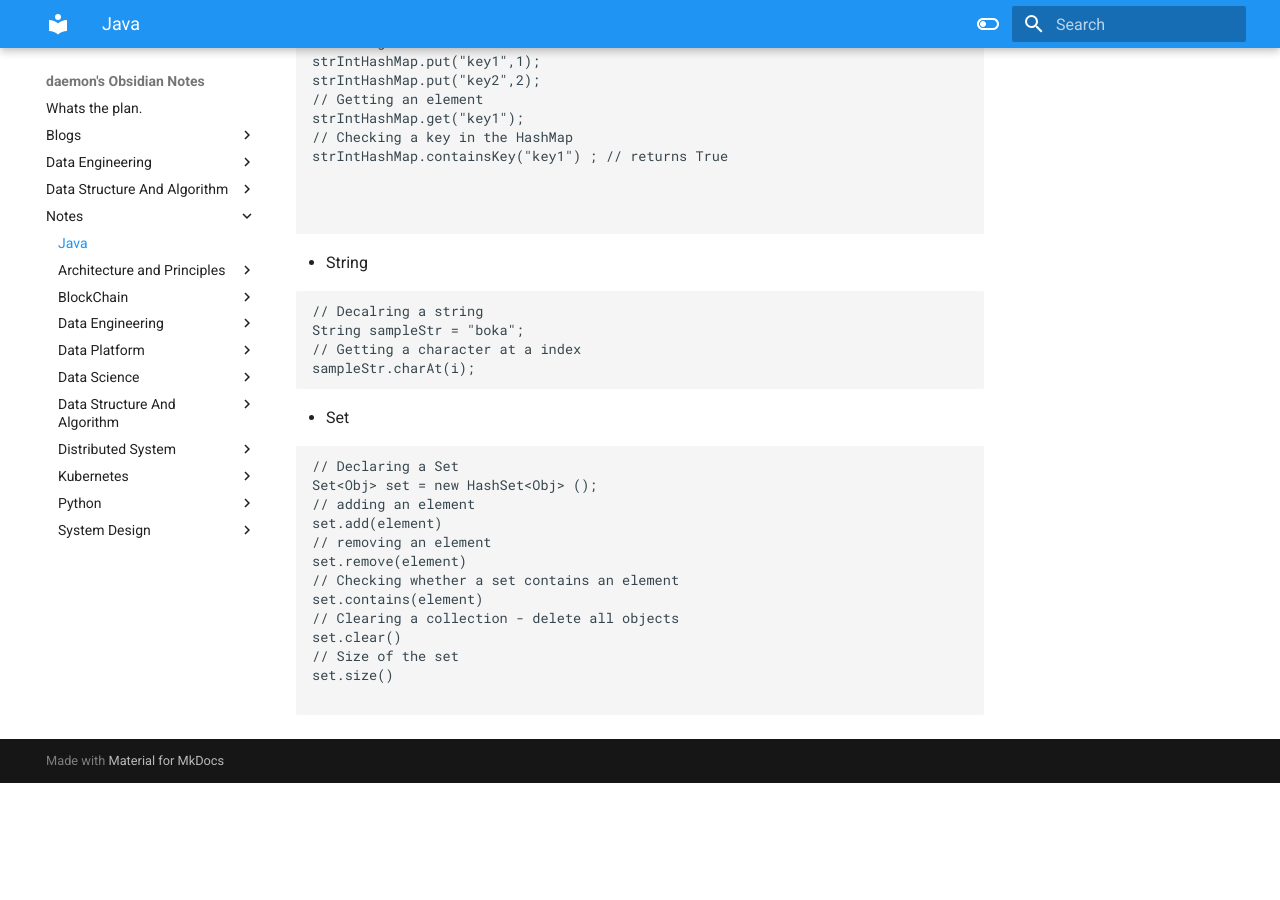
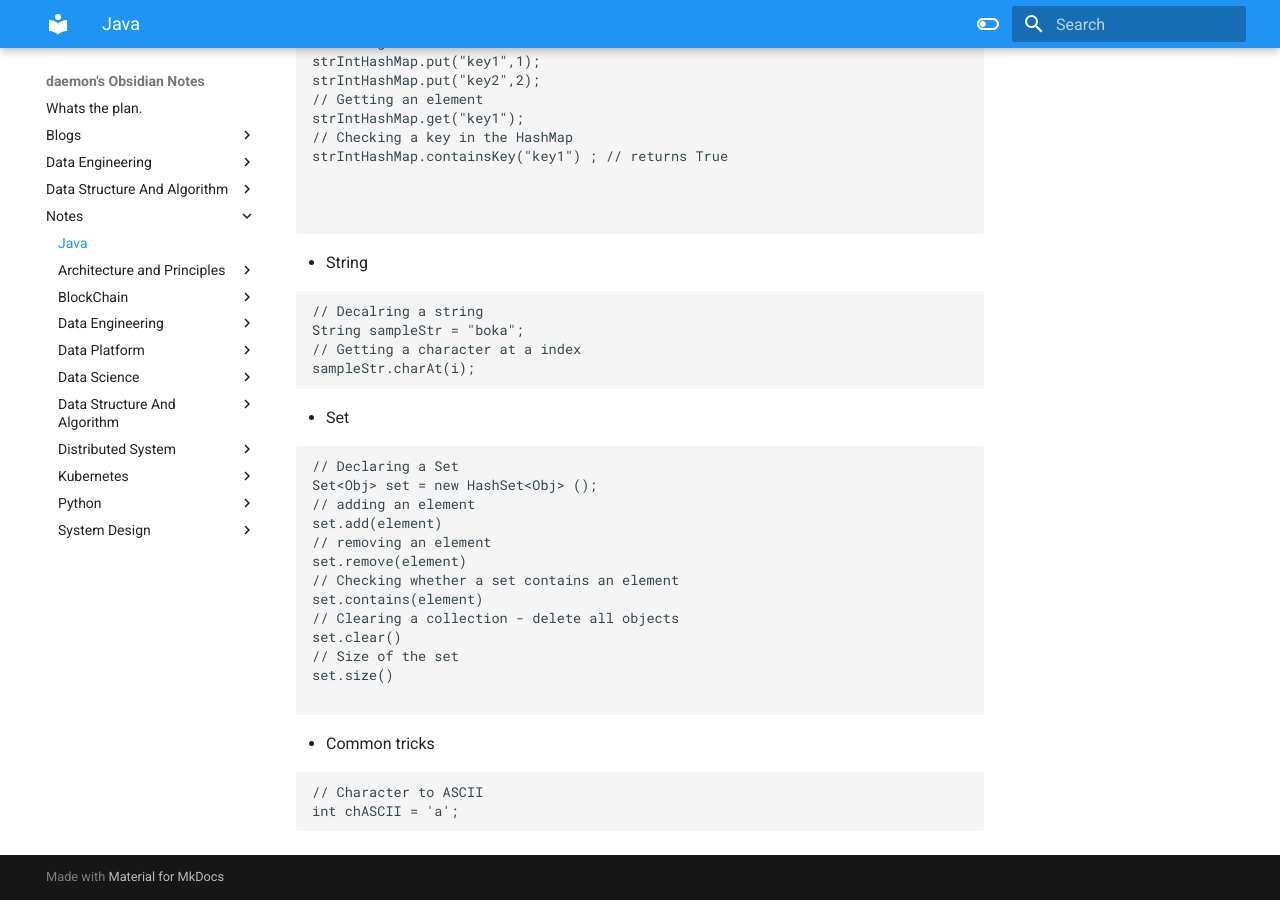
Before and after one commit to bishal1995/obsNotes, an MkDocs documentation site: the page built from docs/Notes/Java.md, in a window 1280 px wide and 900 px high, scrolled down 739 px. Built offline with MkDocs 1.6.1 and Material for MkDocs 9.7.7, drawn with Linux system fonts in a browser that asks for light colours; before the commit the page ends 1522 px from its top, so only the background shows below that.

Commit message:
Happy Republic day

````diff
--- a/docs/Notes/Java.md
+++ b/docs/Notes/Java.md
@@ -60,3 +60,8 @@ set.clear()
 set.size()
 
 ```
+* Common tricks
+```java
+// Character to ASCII
+int chASCII = 'a';
+```
````
